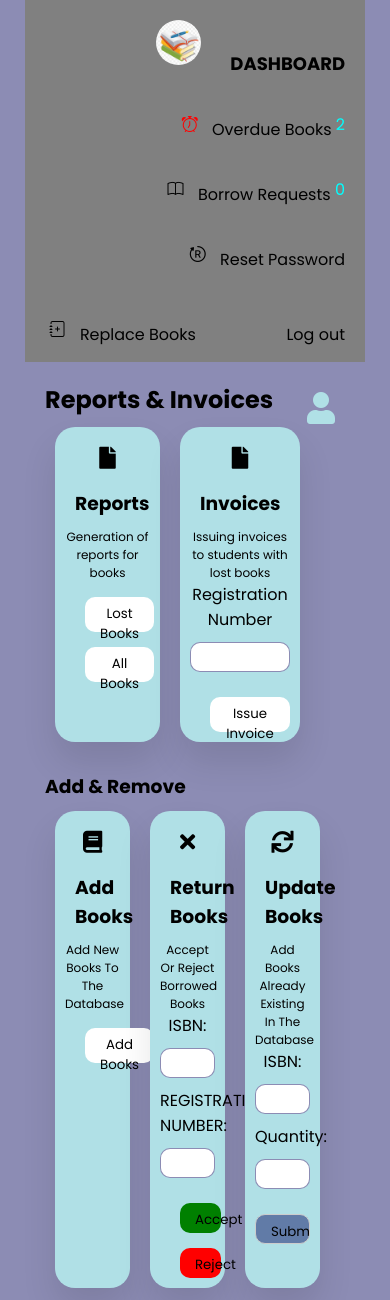
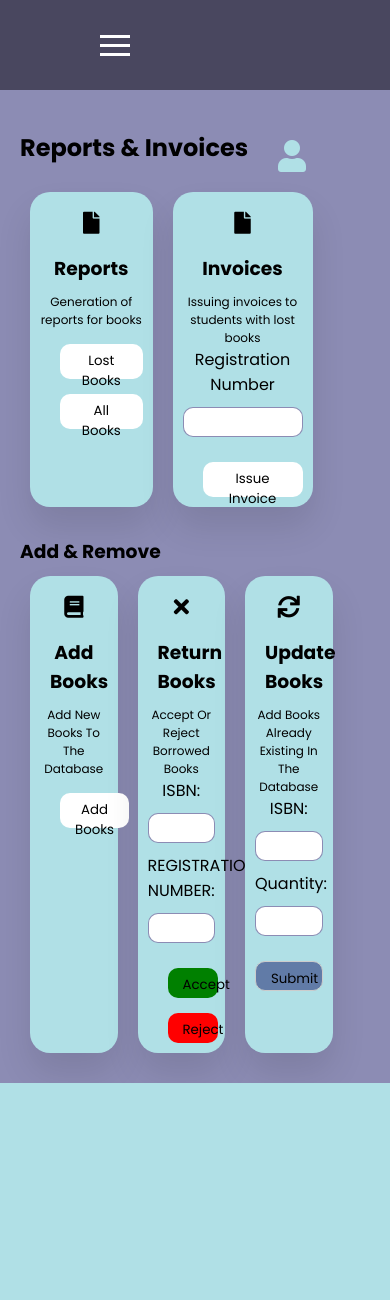
Before and after one commit to raskovnik/library-system, a PHP site: page /pages/dashboard.php in a window 390 px wide. Shown: the top 1300 px of the page. After the commit the page ends 1083 px from the top, so only its background shows below. Run offline with PHP 8.4, Linux system fonts and the light colour scheme; a user stored in the database is signed in; data comes from the database, SQL or seed files in the repository; data that the repository does not hold is empty; some libraries are stand-ins or nearby versions.

Commit message:
styling (#69)

```diff
--- a/css/style.css
+++ b/css/style.css
@@ -14,6 +14,29 @@
     /* background-size: cover; */
     background-color: rgba(0, 0, 89, 0.452);
 }
+
+.hamburger {
+    display: none;
+}
+
+header {
+    width: 100%;
+    height: 80px;
+    background: #49475f;
+    display: flex;
+    align-items: center;
+    justify-content: space-between;
+    padding: 0 100px;
+    margin-bottom: 20px;
+}
+
+header input[type="submit"] {
+    background-color: slategray;
+}
+header input[type="submit"]:hover {
+    background-color: rgba(43, 43, 56, 0.452);
+    color: white;
+}
 table {
     width: auto;
     height: auto;
@@ -29,24 +52,27 @@
     text-align: center;
     padding: 20px;
 }
-.navbar{
-   display: flex;
-   align-items: center;
-   padding: 20px;
-}
-nav{
-   flex: 1;
-   text-align: right;
+
+.nav-bar ul {
+    display: flex;
+    list-style: none;
 }
 
-nav ul{
-   display: inline-block;
-   list-style-type: none;
+.nav-bar ul li a {
+    display: block;
+    color: black;
+    font-size: 20px;
+    padding: 10px 25px;
+    border-radius: 50px;
+    transition: 0.3s;
+    margin: 0 5px;
 }
-nav ul li{
-   display: inline-block;
-   margin: 20px;
+
+.nav-bar ul li a:hover {
+    color: #11101b;
+    background: lightslategray;
 }
+
 
 h4{
     color: #555;
@@ -277,7 +303,7 @@
 }
 
 .main {
-    position: relative;
+    /* position: relative; */
     padding: 20px;
     width: 100%;
 }
@@ -286,7 +312,7 @@
     width: 100%;
 }
 .main-top i {
-    position: absolute;
+    /* position: absolute; */
     right: 0;
     margin:10px 30px;
     color: powderblue;
@@ -389,6 +415,55 @@
 
 
 @media only screen and (max-width: 800px) {
+    .hamburger {
+        display: block;
+    }
+
+    .hamburger .line {
+        width: 30px;
+        height: 3px;
+        background: white;
+        margin: 6px 0;
+    }
+
+    .logo img {
+        display: none;
+    }
+
+    .nav-bar {
+        height: 0px;
+        position: absolute;
+        top: 80px;
+        left: 0;
+        right: 0;
+        width: 100vw;
+        background: #49475f;
+        transition: 0.5s;
+    }
+
+    .nav-bar ul {
+        /* z-index: 5000; */
+        display: block;
+        width: fit-content;
+        margin: 80px auto 0 auto;
+        text-align: center;
+        transition: 0.5s;
+        opacity: 0;
+        overflow: hidden;
+    }
+
+    .nav-bar ul li a {
+        margin-bottom: 12px;
+    }
+
+    .nav-bar.active {
+        height: 450px;
+    }
+
+    .nav-bar.active ul {
+        opacity: 1;
+    }
+
     .row {
         display: flex;
         flex-wrap: wrap;
--- a/pages/dashboard.php
+++ b/pages/dashboard.php
@@ -23,16 +23,21 @@
     </head>
     </head>
     <body>
+        <header style="height: 90px;">
+            <div class="logo">
+                <img src="../images/images.jpeg">
+                <!-- <span class="nav-item">Dashboard</span> -->
+            </div>
+            <div class="hamburger">
+                <div class="line"></div>
+                <div class="line"></div>
+                <div class="line"></div>
+            </div>
             <div class="container">
-            <nav style="background: grey;">
+                <nav class="nav-bar" style="justify-content: center;">
                     <ul>
-                    <li><a href="#" class="logo">
-                        <img src="../images/images.jpeg">
-                        <span class="nav-item">Dashboard</span>
-                    </a></li>
                         <li><a href="overdue.php">
-                        <!-- <i class="fa fa-user fa-2x"></i> -->
-                        <i class="bi-alarm" style="font-size: 1rem; text-align: left; color: red;"></i>
+                            <i class="bi-alarm" style="color: red; text-align: left;"></i>
                             <span class="nav-item">Overdue Books</span>
                             <?php
                                 $overdue = mysqli_num_rows(mysqli_query($conn, "SELECT * FROM `borrow` WHERE `return_date`<CURDATE()"));
@@ -48,19 +53,20 @@
                             <span class="badge" style="color: cyan; border-radius: 50%;"><?php echo $requests?></span>
                         </a></li>
                         <li><a href="reset.php">
-                        <i class="bi bi-bootstrap-reboot" style="font-size: 1rem;"></i>
+                            <i class="bi bi-bootstrap-reboot" style="font-size: 1rem; text-align: left;"></i>
                             <span class="nav-item">Reset Password</span>
                         </a></li>
                         <li><a href="replace.php">
-                        <i class="bi bi-journal-plus" style="font-size: 1rem;"></i>
+                            <i class="bi bi-journal-plus" style="font-size: 1rem; text-align: left;"></i>
                             <span class="nav-item" style="text-align: left;">Replace Books</span>
                         </a></li>
                         <li><a href="logout.php" class="logout">
-                        <i class="fa fa-sign-out fa-2x"></i>
-                        <span class="nav-item">Log out</span>
+                            <i class="bi bi-box-arrow-right" style="font-size: 1rem; text-align: left;"></i>
+                            <span class="nav-item">Logout</span>
                         </a></li>
                     </ul>
                 </nav>
+        </header>
             <section class="main">
                 <div class="main-top">
                     <h1>Reports & Invoices</h1>
@@ -176,5 +182,13 @@
 
                 </div>
                 </div>
+
+    <script>
+        hamburger = document.querySelector(".hamburger");
+        hamburger.onclick = function() {
+            navBar = document.querySelector(".nav-bar");
+            navBar.classList.toggle("active");
+        }
+    </script>
     </body>
 </html>
--- a/pages/login.php
+++ b/pages/login.php
@@ -17,7 +17,7 @@
         <label>Password</label><br>
         <input required type="password" class="form-input" id="pwd" name="pwd" style="width:100%;height: 30px;border-radius:10px;border-color: rgba(0, 0, 89, 0.452);"><br><br>
         <input type="submit" class="submit" id="submit" value="Login" name="submit" style="width:100%; height: 30px; border-radius:10px; padding: 7px 15px; margin-top: 15px ;cursor: pointer;background-color: rgba(0, 0, 89, 0.452);"><br><br>
-        <a href="forgot.php">Forgot Password</a><br><br>
+        <!-- <a href="forgot.php">Forgot Password</a><br><br> -->
         <a href="register.php">Create Account</a>
         <?php
             session_start();
--- a/pages/overdue.php
+++ b/pages/overdue.php
@@ -15,9 +15,9 @@
     </head>
     <body>
         <center><h2>Overdue Books</h2></center>
-        <table style="width: auto; height: auto; margin-left: 600px; margin-top: 5px; border-top-left-radius: 15px; border-bottom-left-radius: 15px; border-top-right-radius: 15px; border-bottom-right-radius: 15px; background-color: powderblue; align-items: auto; text-align: center; padding:20px;">
+        <table style="width: fit-content; border-radius: 10px;">
         <a href="dashboard.php"><button>Back to Dashboard</a>
-            <tr>
+            <tr style="text-align: center;">
                 <th>ID</th>
                 <th>Registration Number</th>
                 <th>ISBN</th>
@@ -39,7 +39,6 @@
                         $penalty =  round((time() - strtotime($row["return_date"])) / (60 * 60 * 24)) * 15;
                         $total_penalty+=$penalty;
                         echo '<tr>';
-                            // echo '<td><a href="viewrequest.php?reg='.$row["reg"].'">'.$count.'</a></td>';
                             echo '<td>'.$count.'</td>';
                             echo '<td>'.$row["reg"].'</td>';
                             echo '<td>'.$row["isbn"].'</td>';
@@ -52,7 +51,6 @@
                     }
                     echo '<tr>';
                     echo '<td colspan="6"><b>Totals</b></td>';
-                    // echo '<td><center><b>'.$books.'</b></center></td>';
                     echo '<td><center><b>Ksh. '.number_format($total_penalty, 2).'</b></center></td>';
                     echo '</tr>';
                 }
--- a/pages/replace.php
+++ b/pages/replace.php
@@ -9,11 +9,12 @@
     <title>Replace Lost Books</title>
 </head>
 <body>
+    <article>
         <form id="RegForm" method="POST" action="replace.php">
             ISBN: <input type="text" name="isbn" id="isbn" style="width:100%;height: 30px;border-radius:10px;border-color: rgba(0, 0, 89, 0.452);">
             REGISTRATION NUMBER: <input type="text" name="reg-no" id="reg-no" style="width:100%;height: 30px;border-radius:10px;border-color: rgba(0, 0, 89, 0.452);">
-        <button name="accept" id="accept" style="width:100%; height: 30px; border-radius:10px; padding: 7px 15px; margin-top: 15px ;cursor: pointer;background-color: green;">Accept</button>
-        <a href="dashboard.php"><button>Back to Dashboard</a>
+            <button name="accept" id="accept" style="width:100%; height: 30px; border-radius:10px; margin-left: 0px; margin-top: 15px ; margin-bottom: 7px; cursor: pointer;background-color: green;">Accept</button>
+            <a href="dashboard.php"><button style="margin-left: 0px;">Back to Dashboard</a>
             <?php
                 include "../scripts/connect.php";
                 include "access.php";
@@ -30,5 +31,6 @@
                 }
             ?>
         </form>
+    </article>
 </body>
 </html>
```
Also changed, not shown: pages/navbar.php (+24 -12 lines). Lines whose indentation alone changed are shown as unchanged.
